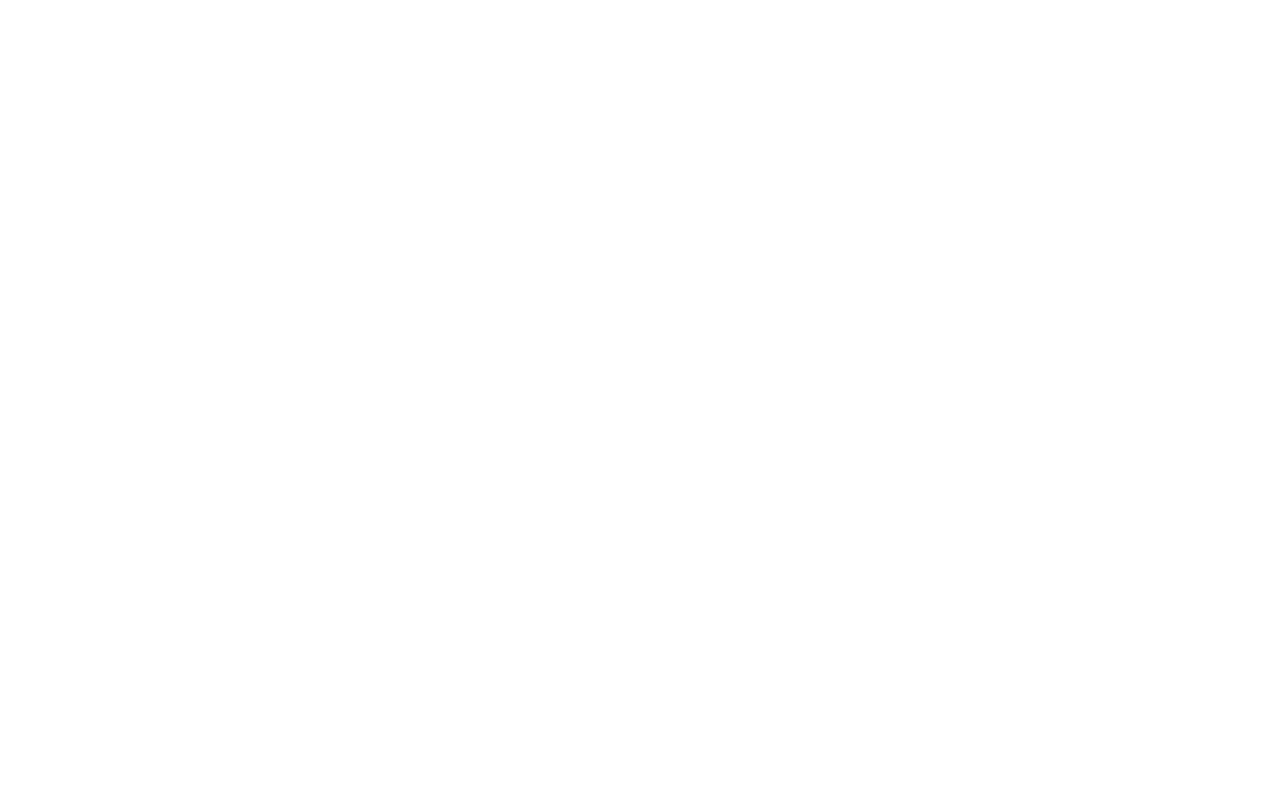
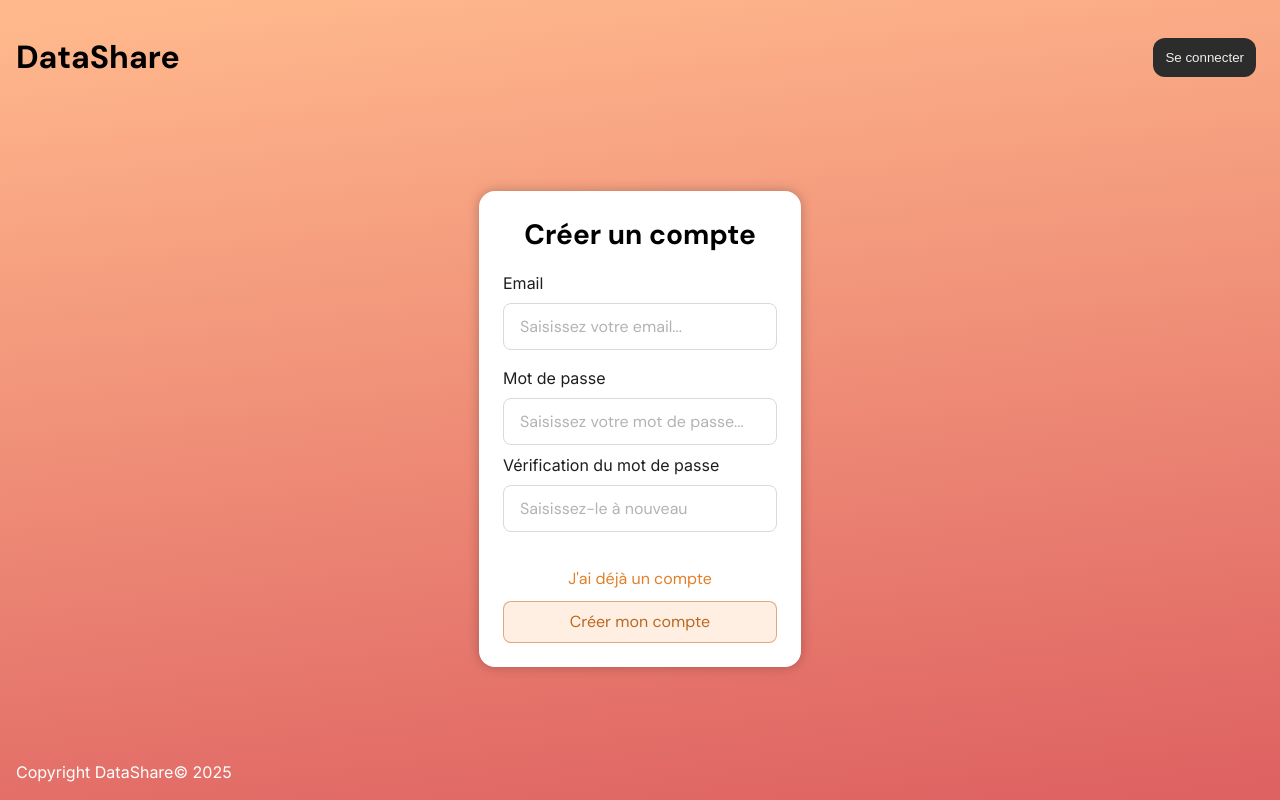
Before and after one commit to ARCHI-M2026/P4, an Angular app in the folder frontend/: page /register in a window 1280 px wide. Before the commit this address led to /. Built offline with nearby package versions, Linux system fonts and the light colour scheme.

Commit message:
feat: ajoute la création de compte

```diff
--- a/frontend/src/app/_services/auth.ts
+++ b/frontend/src/app/_services/auth.ts
@@ -11,11 +11,16 @@
   providedIn: 'root',
 })
 export class AuthService {
-  private readonly url = environment.urlAPIAuth
+  private readonly urlLogin = environment.urlAPIAuth
+  private readonly urlRegister = environment.urlAPIRegister
 
   private http = inject(HttpClient);
 
   login(credentials: ICredentials): Observable<IToken> {
-    return this.http.post<IToken>(this.url, credentials)
+    return this.http.post<IToken>(this.urlLogin, credentials)
+  }
+
+  register(credentials: ICredentials): Observable<IToken> {
+    return this.http.post<IToken>(this.urlRegister, credentials)
   }
 }
--- /dev/null
+++ b/frontend/src/app/_utils/passwordCheck.ts
@@ -0,0 +1,14 @@
+import { AbstractControl, ValidationErrors } from '@angular/forms';
+
+export function PasswordCheck(control: AbstractControl): ValidationErrors | null {
+  const password = control.get('password');
+  const confirmPassword = control.get('confirmPassword');
+
+  if (!password || !confirmPassword) return null;
+
+  if (password.value !== confirmPassword.value) {
+    return { passwordMismatch: true };
+  }
+
+  return null;
+}
--- a/frontend/src/app/app.routes.ts
+++ b/frontend/src/app/app.routes.ts
@@ -2,6 +2,7 @@
 import { PublicLayout } from './layout/public/public';
 import { Home } from './pages/home/home';
 import { LoginComponent } from './pages/login/login';
+import { RegisterComponent } from './pages/register/register';
 
 export const routes: Routes = [
     {
@@ -9,7 +10,8 @@
         component: PublicLayout,
         children: [
             { path: '', component: Home },
-            { path: 'login', component: LoginComponent }
+            { path: 'login', component: LoginComponent },
+            { path: 'register', component: RegisterComponent }
         ]
     }
 ];
--- /dev/null
+++ b/frontend/src/app/pages/register/register.css
@@ -0,0 +1,17 @@
+.register-button-reset {
+    padding: var(--sds-size-space-300);
+    justify-content: center;
+    align-items: center;
+    gap: var(--sds-size-space-200);
+    align-self: stretch;
+}
+
+.register-button-reset a {
+    color: #E27F29;
+    font-family: var(--Main-Font);
+    font-size: 16px;
+    font-style: normal;
+    font-weight: 400;
+    line-height: 16px; /* 100% */
+    text-decoration: none;
+}
--- /dev/null
+++ b/frontend/src/app/pages/register/register.html
@@ -0,0 +1,94 @@
+
+<div class="form-container">
+
+    <div class="form-title">
+        Créer un compte
+    </div>
+
+    <!-- Message -->
+    @if (message) {
+        <div class="alert" [ngClass]="{
+            'alert-danger': messageType === 'error',
+            'alert-success': messageType === 'success'
+        }">
+            {{ message }}
+        </div>
+    }
+
+    @if (isLoading()) {
+        <div class="spinner-container" >
+            <div class="spinner"></div>
+            <p class="spinner-text">Traitement en cours, veuillez patienter...</p>
+        </div>
+    }
+
+    <form [formGroup]="registerForm" (ngSubmit)="onSubmit()">
+
+        <div class="form-io-container">
+
+            <div class="form-io">
+
+                <label class="form-input-label" for="email">Email</label>
+                <input type="email" class="form-input"
+                formControlName="email" id="email"
+                placeholder="Saisissez votre email..."/>
+                @if (submitted && form['email'].errors) {
+                    <div class="invalid-feedback">
+                        @if (form['email']?.errors?.['required']) {
+                            <div>Veuillez saisir une adresse email</div>
+                        }
+                        @if (form['email']?.errors?.['email']) {
+                            <div>Veuillez saisir une adresse email valide</div>
+                        }
+                    </div>
+                }
+            </div>
+
+            <div class="form-io">
+
+                <label class="form-input-label" for="password">Mot de passe</label>
+                <input type="password" class="form-input"
+                formControlName="password" id="password"
+                placeholder="Saisissez votre mot de passe...">
+                @if (submitted && form['password'].errors) {
+                    <div class="invalid-feedback">
+                        @if (form['password']?.errors?.['required']) {
+                            <div>Veuillez saisir votre mot de passe</div>
+                        }
+                        @if (form['password']?.errors?.['minlength']) {
+                            <div>Veuillez saisir un mot de passe d'au moins 8 caractères</div>
+                        }
+                    </div>
+                }
+
+                <label class="form-input-label" for="confirmPassword">Vérification du mot de passe</label>
+                <input type="password" class="form-input"
+                formControlName="confirmPassword" id="confirmPassword"
+                placeholder="Saisissez-le à nouveau">
+                @if (submitted && registerForm.errors?.['passwordMismatch']) {
+                    <div class="invalid-feedback">
+                        <div>Les mots de passe ne correspondent pas</div>
+                    </div>
+                }
+                @if (submitted && form['confirmPassword'].errors) {
+                    <div class="invalid-feedback">
+                        @if (form['confirmPassword']?.errors?.['required']) {
+                            <div>Veuillez ressaisir votre mot de passe</div>
+                        }
+                    </div>
+                }
+            </div>
+
+        </div>
+
+        <div class="form-button-container">
+            <div class="register-button-reset">
+                <a routerLink="/login" (click)="onReset()">J'ai déjà un compte</a>
+            </div>
+            <button class="form-button">
+                Créer mon compte
+            </button>
+        </div>
+    </form>
+
+</div>
--- /dev/null
+++ b/frontend/src/app/pages/register/register.ts
@@ -0,0 +1,98 @@
+import { Component, DestroyRef, OnInit, inject, signal } from '@angular/core';
+import { CommonModule } from '@angular/common';
+import { FormBuilder, FormGroup, Validators } from '@angular/forms';
+import { ReactiveFormsModule } from '@angular/forms';
+import { takeUntilDestroyed } from '@angular/core/rxjs-interop';
+import { RouterLink } from '@angular/router';
+
+import { PasswordCheck } from '../../_utils/passwordCheck'
+import { ICredentials } from '../../_interfaces/credentials';
+import { AuthService } from '../../_services/auth';
+
+@Component({
+  selector: 'app-register',
+  imports: [CommonModule, ReactiveFormsModule, RouterLink],
+  templateUrl: './register.html',
+  styleUrl: './register.css',
+})
+export class RegisterComponent implements OnInit {
+
+  private authService = inject(AuthService);
+  private formBuilder = inject(FormBuilder);
+  private destroyRef = inject(DestroyRef);
+
+  registerForm: FormGroup = new FormGroup({});
+  submitted = false;
+  message: string | null = null;
+  messageType: 'success' | 'error' | null = null;
+  isRegistering = false;
+
+  // Spinner
+  isLoading = signal(false);
+
+  ngOnInit() {
+    this.registerForm = this.formBuilder.group(
+      {
+        email: ['', [Validators.required, Validators.email]],
+        password: ['', [Validators.required, Validators.minLength(8)]],
+        confirmPassword: ['', Validators.required]
+      },
+      {
+        validators: PasswordCheck
+      }
+    );
+  }
+
+  get form() {
+    return this.registerForm.controls;
+  }
+
+  onSubmit(): void {
+    this.message = ''
+    this.submitted = true
+    if (this.registerForm.invalid) {
+      return;
+    }
+
+
+    const newUser: ICredentials = {
+      email: this.registerForm.get('email')?.value,
+      password: this.registerForm.get('password')?.value
+    };
+
+    this.isLoading.set(true)
+    this.authService.register(newUser).pipe(takeUntilDestroyed(this.destroyRef)).subscribe({
+      next: () => {
+        this.isLoading.set(false)
+        this.message = 'Inscription réussie !'
+        this.messageType = 'success'
+        this.submitted = false;
+      },
+      error: (err) => {
+        this.message = '';
+        this.isLoading.set(false);
+
+        if (err.status === 0) {
+          this.message = 'Impossible de contacter le serveur.\nVérifiez votre connexion ou réessayez plus tard.';
+        } else if (err.status === 400) {
+          this.message = 'Email invalide ou mot de passe trop court.';
+        } else if (err.status === 409) {
+          this.message = 'Un compte existe déjà avec cet email.';
+        } else {
+          this.message = 'Une erreur est survenue. Merci de réessayer.';
+        }
+
+        this.messageType = 'error';
+      }
+    })
+  }
+
+
+
+
+
+  onReset(): void {
+    this.submitted = false;
+    this.registerForm.reset();
+  }
+}
--- a/frontend/src/environments/environment.ts
+++ b/frontend/src/environments/environment.ts
@@ -1,6 +1,7 @@
 export const environment = {
     production: false,
     urlAPIAuth: 'http://localhost:3000/auth/login',
+    urlAPIRegister: 'http://localhost:3000/auth/register',
     urlAPIDownload: '',
     urlAPIFile: '',
 };
```
